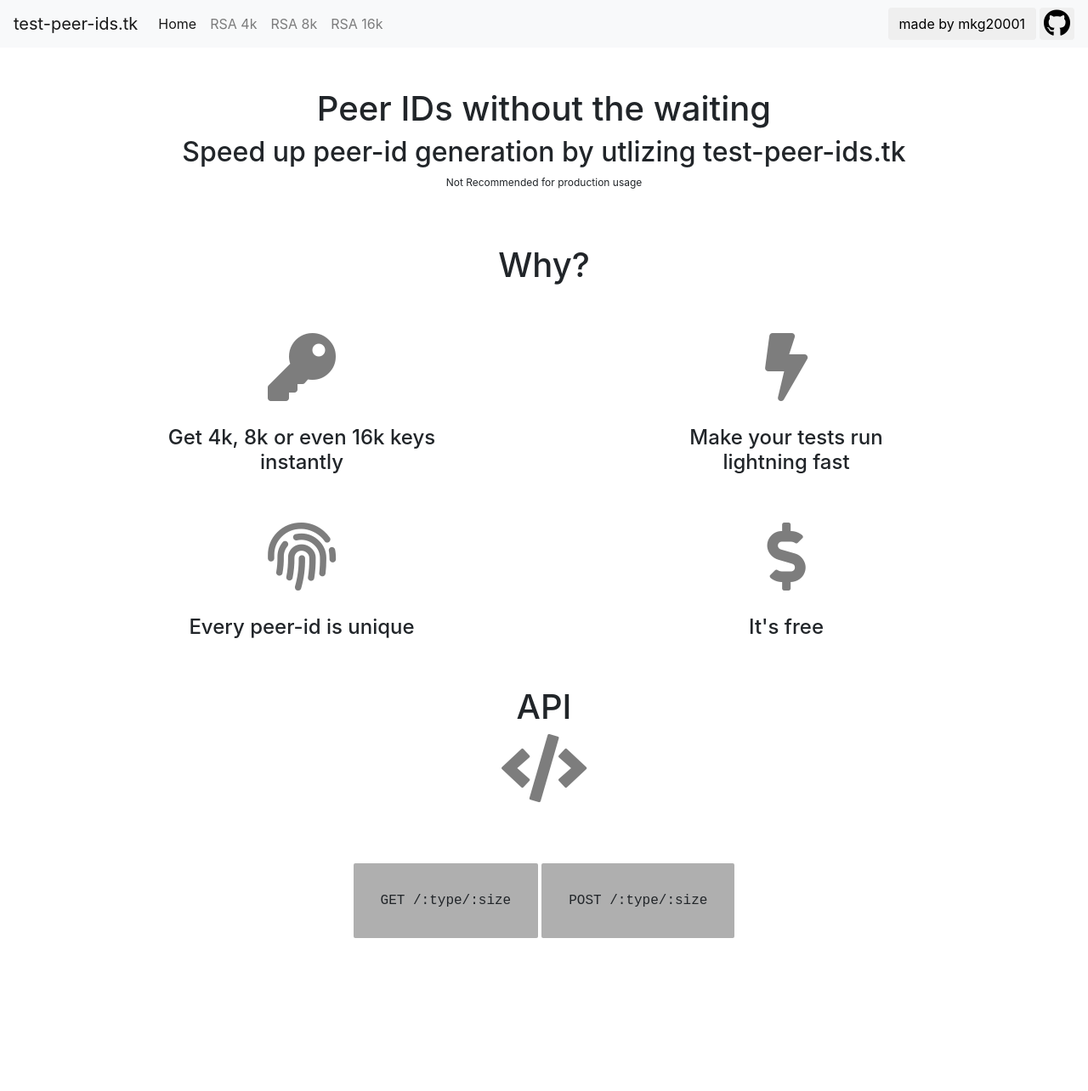
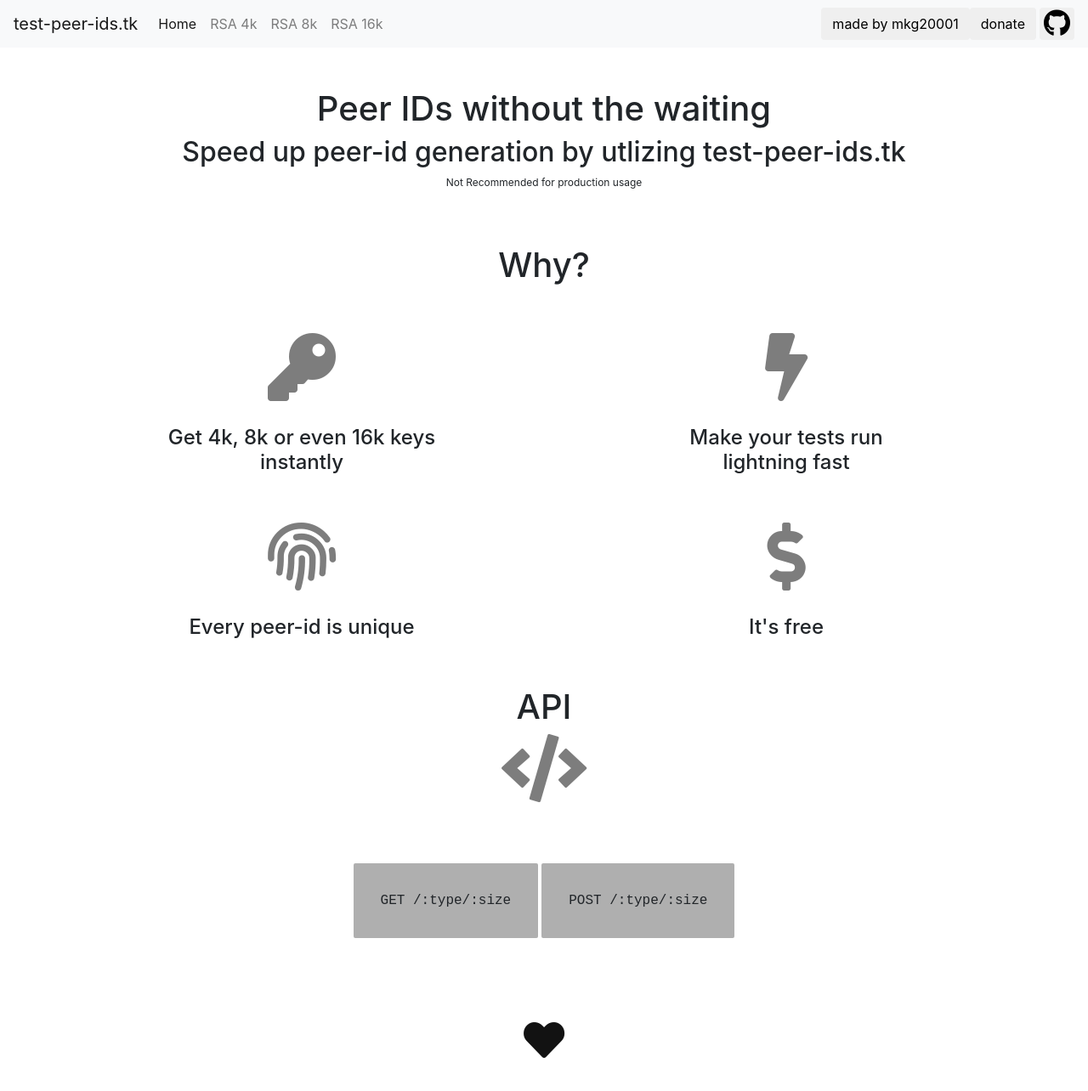
Before and after one commit to mkg20001/test-peer-ids.tk, a website: page public/index.html in a window 1280 px wide. Shown: the whole page at 85% size. Drawn offline with nearby package versions, Linux system fonts and the light colour scheme.

Commit message:
chore: upgrade deps

```diff
--- a/public/index.html
+++ b/public/index.html
@@ -17,6 +17,15 @@
     .icon-big {
       font-size: 5em;
       color: #0b0b0b88;
+    }
+
+    .donate-link {
+      color: #121212;
+      transition: .5s;
+    }
+
+    .donate-link:hover {
+      color: #1264af;
     }
   </style>
 </head>
@@ -46,6 +55,7 @@
       </ul>
       <div class="form-inline my-2 my-lg-0">
         <a href="https://mkg20001.io"><button class="btn my-2 my-sm-0">made by mkg20001</button></a>
+        <a href="https://paypal.me/mkg20001"><button class="btn my-2 my-sm-0">donate</button></a>
         <div style="margin: 2px;"></div>
         <a href="https://github.com/mkg20001/test-peer-ids.tk"><button class="btn my-2 my-sm-0" style="padding: .033rem .25rem !important;"><i class="fab fa-github fa-2x"></i></button></a>
       </div>
@@ -94,6 +104,7 @@
         <tt>POST /:type/:size</tt>
       </div>
       <br><br><br><br>
+      <a class="donate-link" href="https://paypal.me/mkg20001"><i class="fa fa-heart fa-3x"></i></a>
       <br><br><br><br>
     </center>
   </div>
```
Also changed, not shown: package.json (+5 -5 lines).
